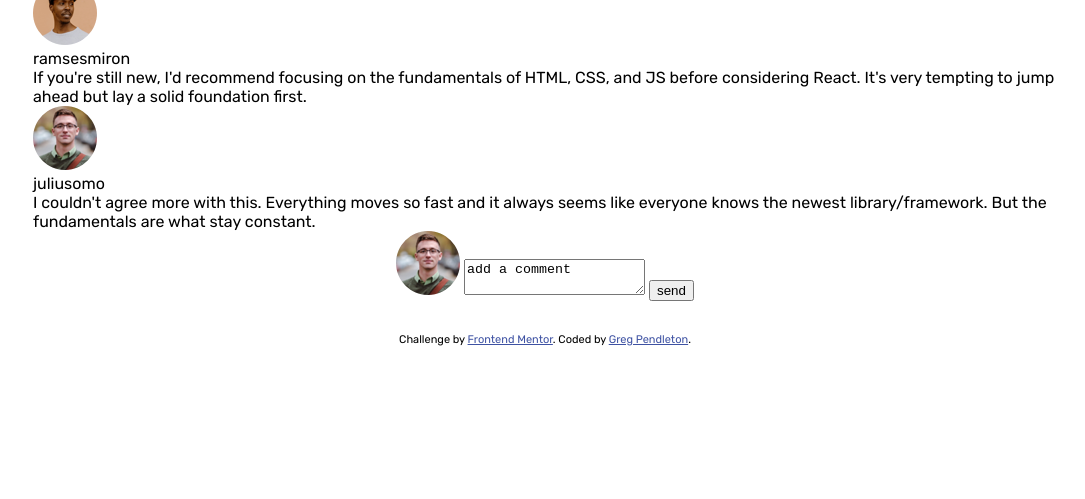
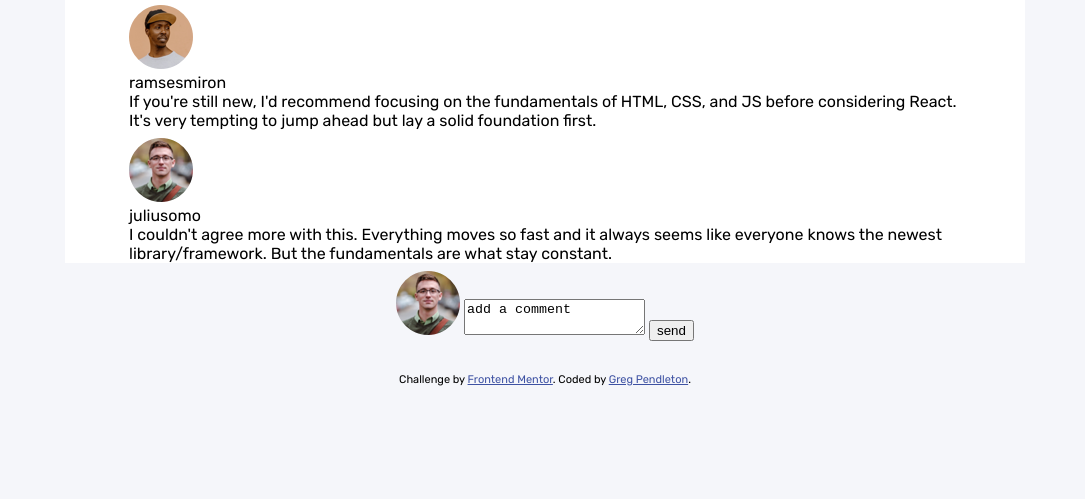
Before and after one commit to gpend/interactive-comments-section, a plain HTML site: page index.html in a window 1280 px wide. Shown: the part 301-800 px from the top of the page, without its empty margins (95-1180 px from the left). Drawn offline with Linux system fonts and the light colour scheme.

Commit message:
start styling and add todo

```diff
--- a/script.js
+++ b/script.js
@@ -31,7 +31,7 @@ function getCommentHTML(commentData){
   return html
 }
 
-function displayComments(data){
+function displayComments(data){ //TODO fix nesting
   let comments =""
   for (let comment of data){
     let commentHTML = getCommentHTML(comment)
--- a/style.css
+++ b/style.css
@@ -17,6 +17,7 @@ body{
     margin: 0;
     font-size: var(--Font-size-paragraph);
     font-family: 'Rubik', sans-serif;
+    background-color: var(--Very-light-gray);
 }
 
 main{
@@ -27,6 +28,11 @@ main{
     align-items: center;
 }
 
+.comment-card{
+    background-color: var(--White);
+    margin: .5em 2em;
+}
+
 .attribution {
      font-size: 11px;
      text-align: center;
```
